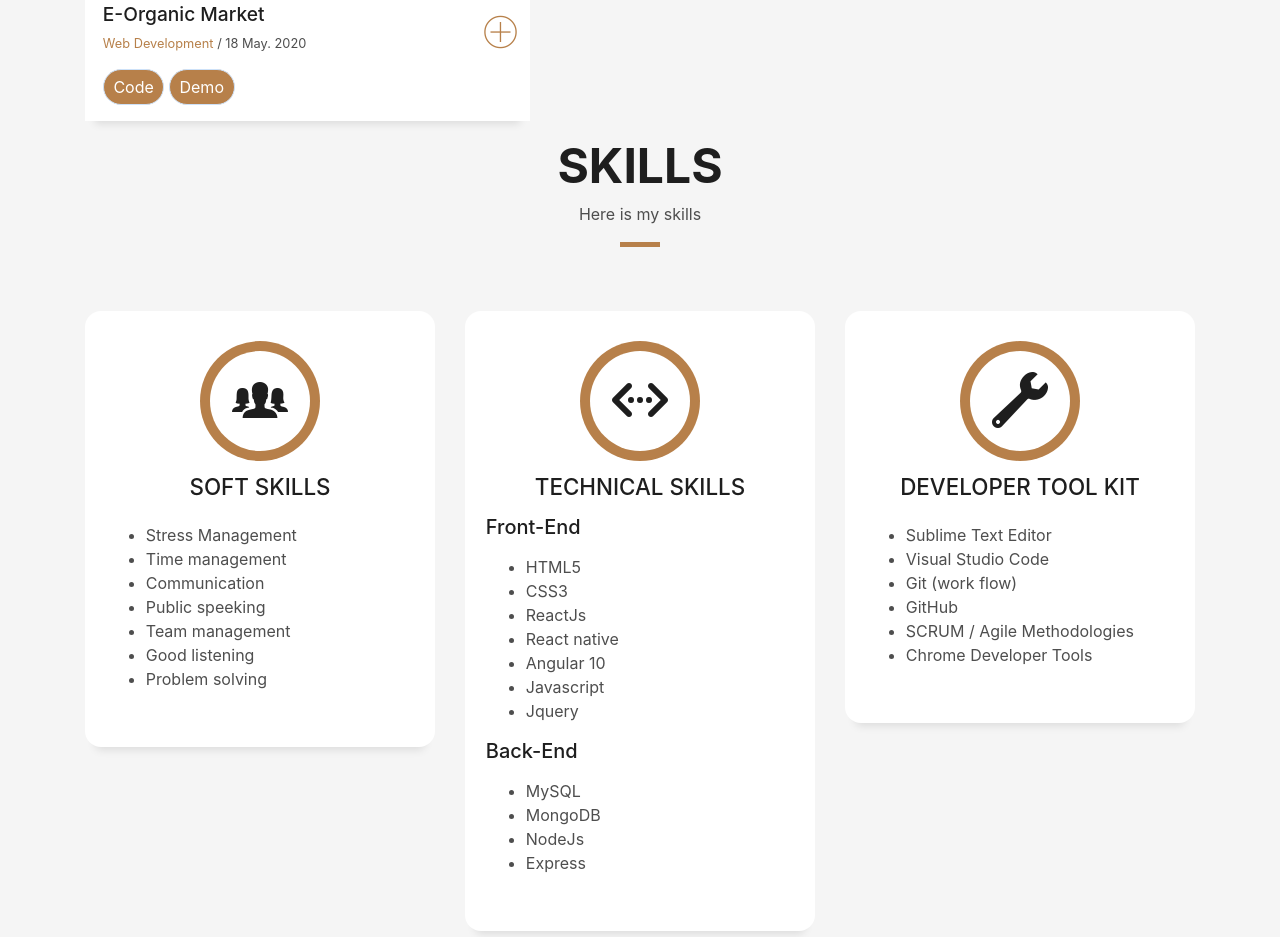
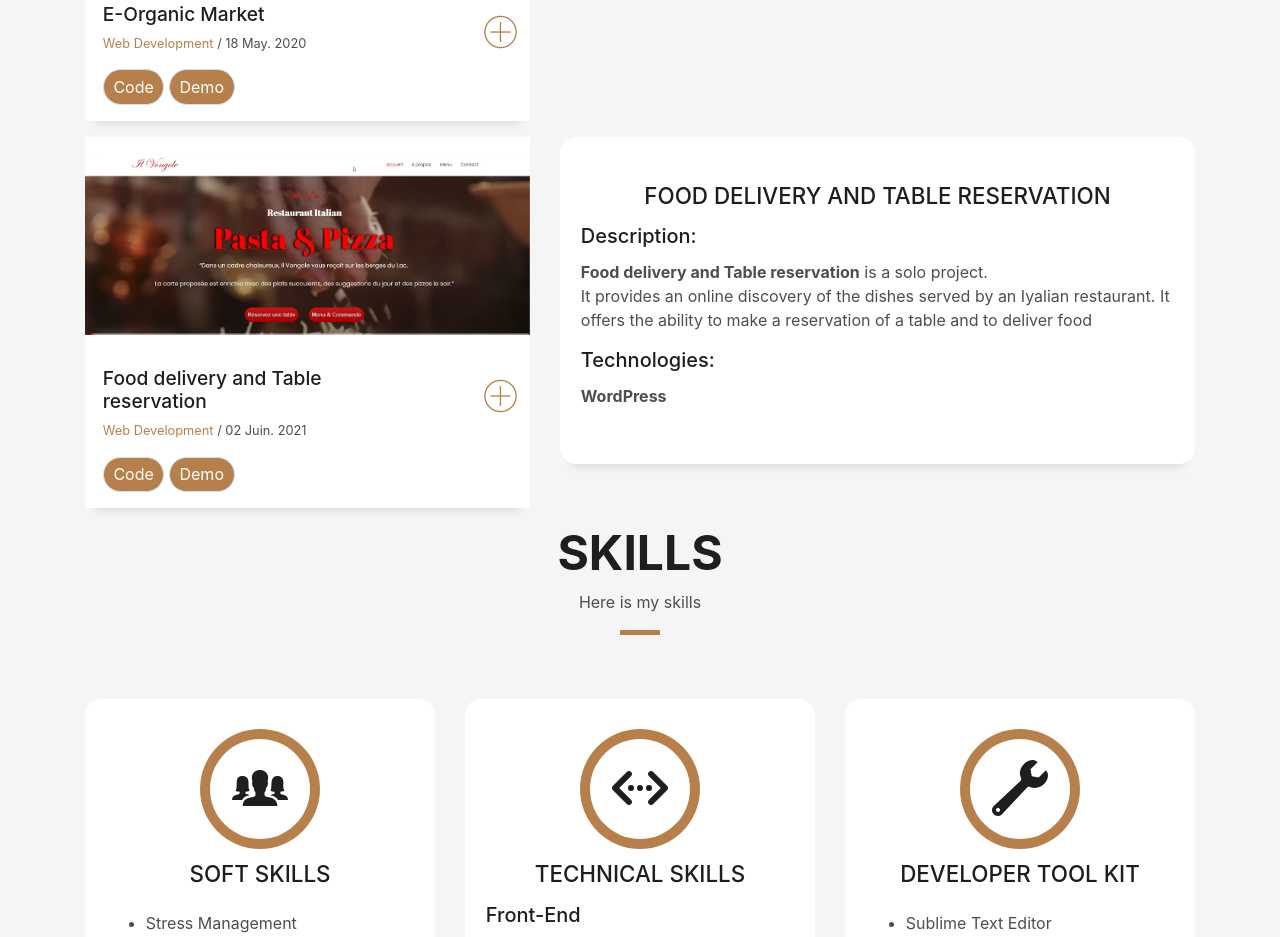
Before and after one commit to helayounsi/helayounsi.github.io, a plain HTML site: page index.html in a window 1280 px wide. Shown: the part 5537-6474 px from the top of the page. Drawn offline with nearby package versions, Linux system fonts and the light colour scheme; files whose address does not match are found by name.

Commit message:
added new project

```diff
--- a/index.html
+++ b/index.html
@@ -531,6 +531,54 @@
               </div>
           </div>
 
+          <div class="container">
+            <div class="row">
+              <div class="col-md-5">
+                <div class="work-box">
+                  <a href="img/rest.PNG" data-lightbox="gallery-mf">
+                    <div class="work-img">
+                      <img src="img/rest.PNG" alt="" class="img-fluid">
+                    </div>
+                    <div class="work-content">
+                      <div class="row">
+                        <div class="col-sm-8">
+                          <h2 class="w-title">Food delivery and Table reservation</h2>
+                          <div class="w-more">
+                            <span class="w-ctegory">Web Development</span> / <span class="w-date">02 Juin. 2021</span>
+                          </div>
+                          <div class="code">
+                            <a href=""><button type="button" class="button button-a button-small button-rouded">Code</button></a>
+                          <a href="https://www.youtube.com/watch?v=8U7CbWZOrkI&t=4s"><button type="button" class="button button-a button-small button-rouded">Demo</button></a>
+                          </div>
+                        </div>
+                        <div class="col-sm-4">
+                          <div class="w-like">
+                            <span class="ion-ios-plus-outline"></span>
+                          </div>
+                        </div>
+                      </div>
+                    </div>
+                  </a>
+                </div>
+              </div>
+              <div class="col-md-7">
+                <div class="service-box">
+                  <h2 class="s-title">Food delivery and Table reservation</h2>
+                  <h5 class="card-title"> Description: </h5>
+                <p>
+                  <strong>Food delivery and Table reservation</strong> is a solo project.<br>
+                  It provides an online discovery of the dishes served by an Iyalian restaurant.
+                  It offers the ability to make a reservation of a table and to deliver food<br>
+                </p>
+                <h5 class="card-title">Technologies:</h5>
+                <p>
+                  <strong>WordPress</strong><br>
+                </p>
+              </div>
+              </div>
+              </div>
+          </div>
+
         </div>
       </div>
     </section>
```
Also changed, not shown: img/rest.PNG (added).
